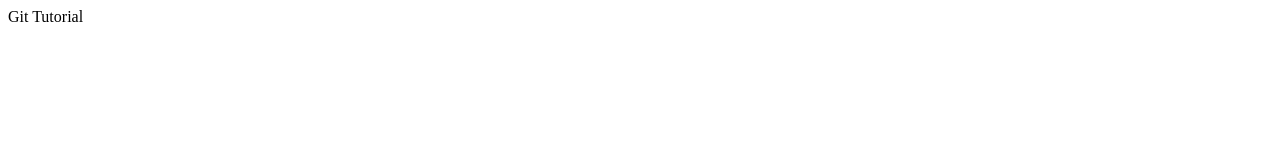
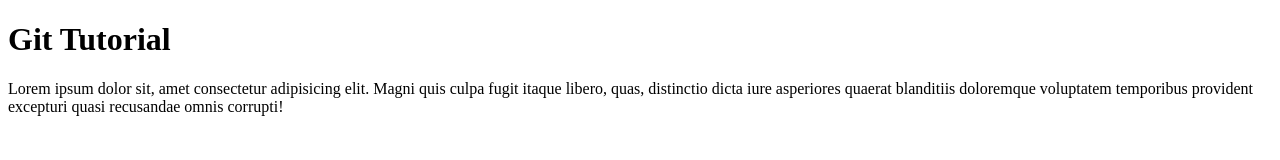
Before and after one commit to AlbertChew/testing, a plain HTML site: page index.html in a window 1280 px wide. Drawn offline with Linux system fonts and the light colour scheme.

Commit message:
adding lorem paragraph on index.html

```diff
--- a/index.html
+++ b/index.html
@@ -7,6 +7,7 @@
   <title>Git Tutorial</title>
 </head>
 <body>
-  Git Tutorial
+  <h1>Git Tutorial</h1>
+  <p>Lorem ipsum dolor sit, amet consectetur adipisicing elit. Magni quis culpa fugit itaque libero, quas, distinctio dicta iure asperiores quaerat blanditiis doloremque voluptatem temporibus provident excepturi quasi recusandae omnis corrupti!</p>
 </body>
 </html>
```
